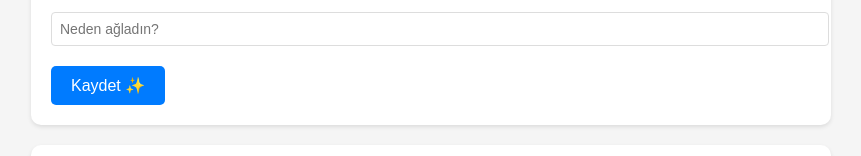
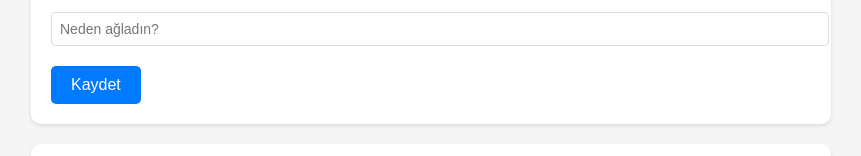
Before and after one commit to ysmltr/crying, a plain HTML site: page index.html in a window 1280 px wide. Shown: the part 372-528 px from the top of the page, without its empty margins (209-1070 px from the left). Drawn offline with nearby package versions, Linux system fonts and the light colour scheme.

Commit message:
Remove emoji from submit button text in index.html

```diff
--- a/index.html
+++ b/index.html
@@ -29,7 +29,7 @@
                 <label for="reason">Sebebi:</label>
                 <input type="text" id="reason" placeholder="Neden ağladın?">
             </div>
-            <button type="submit">Kaydet ✨</button>
+            <button type="submit">Kaydet</button>
         </form>
     </div>
 
```
